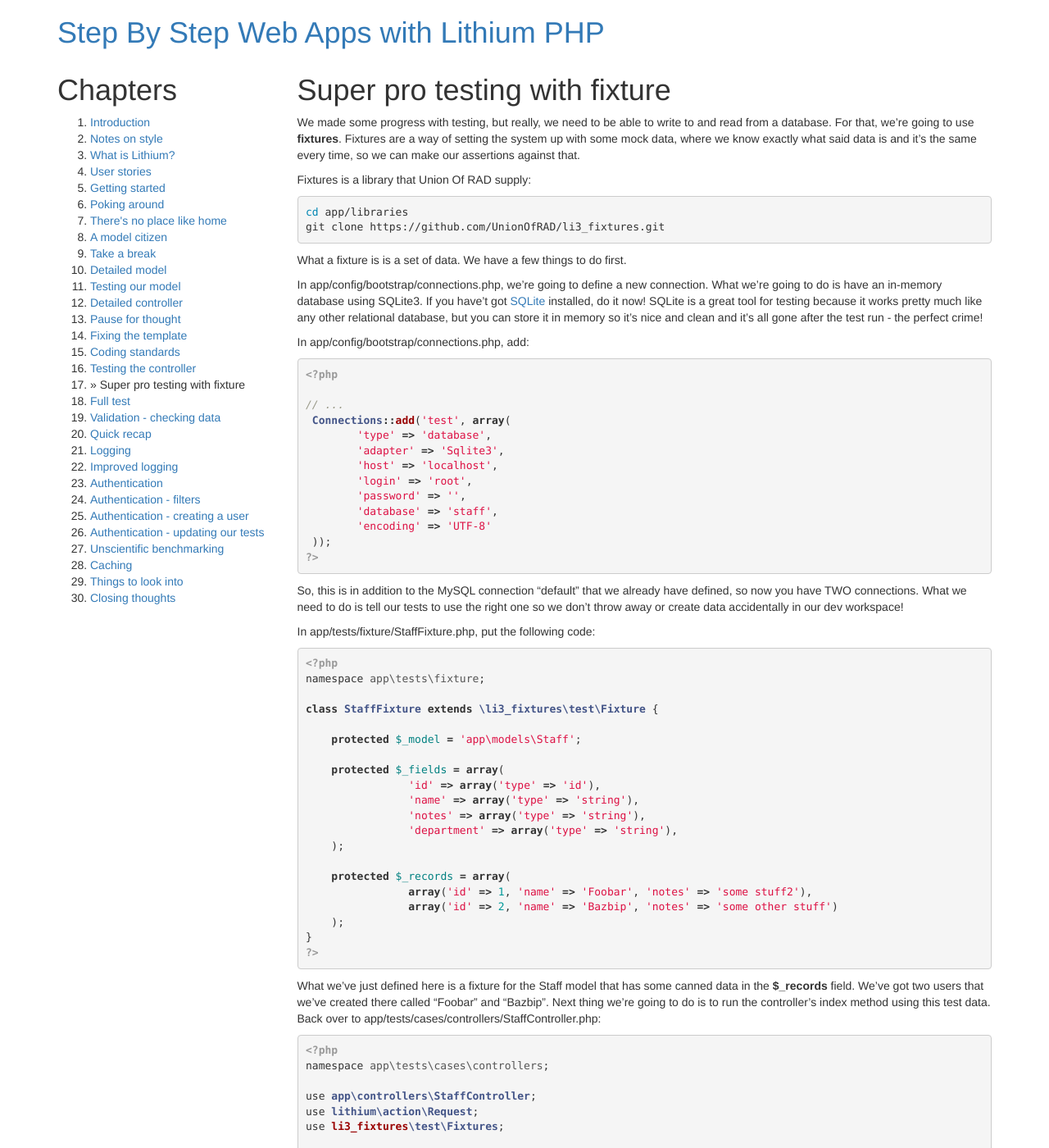
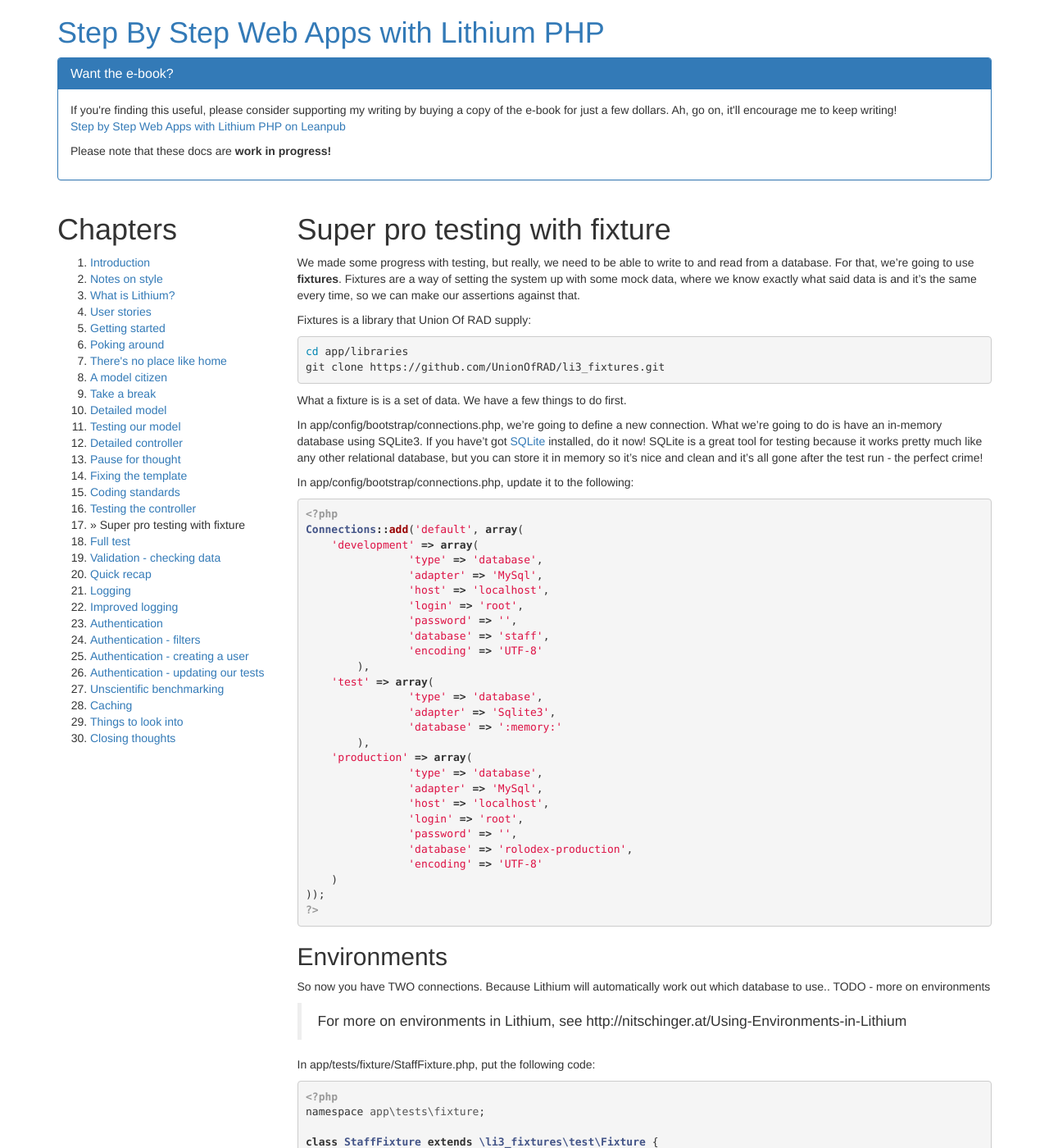
Before and after one commit to gavD/step-by-step-web-apps-with-lithium-php, a Jekyll site: the page built from _posts/2011-08-10-fixtures.markdown, in a window 1280 px wide and 1400 px high. Shown: the whole window at 82% size. Built offline with Jekyll 4.4.1, drawn with Linux system fonts in a browser that asks for light colours; nearby versions of some CDN libraries; Markdown is read by kramdown in place of the engine named in the settings; some of the changed text lies outside the part shown.

```diff
--- a/_layouts/default.html
+++ b/_layouts/default.html
@@ -17,6 +17,18 @@
 			  <h1 class="title"><a href="introduction.html">{{ site.name }}</a></h1>
 			</div>
 
+			<div class="panel panel-primary">
+				<div class="panel-heading">
+				  <h3 class="panel-title">Want the e-book?</h3>
+				</div>
+				<div class="panel-body">
+				  If you're finding this useful, please consider supporting my writing by buying a copy of the e-book for just a few dollars. Ah, go on, it'll encourage me to keep writing!
+
+				  <p><a href="https://leanpub.com/step-by-step-lithium-php/">Step by Step Web Apps with Lithium PHP on Leanpub</a></p>
+
+				  <p>Please note that these docs are <b>work in progress!</b></p>
+				</div>
+			</div>
 			{{ content }}
 
 			<div class="panel panel-primary">
@@ -27,6 +39,8 @@
 				  If you're finding this useful, please consider supporting my writing by buying a copy of the e-book for just a few dollars. Ah, go on, it'll encourage me to keep writing!
 
 				  <p><a href="https://leanpub.com/step-by-step-lithium-php/">Step by Step Web Apps with Lithium PHP on Leanpub</a></p>
+
+				  <p>Please note that these docs are <b>work in progress!</b></p>
 				</div>
 			</div>
 		</div>
--- a/_posts/2011-08-01-checking-data.markdown
+++ b/_posts/2011-08-01-checking-data.markdown
@@ -75,7 +75,7 @@ class StaffTest extends \lithium\test\Unit {
         Fixtures::config(array(
             'db' => array(
                 'adapter' => 'Connection',
-                'connection' => 'test',
+                'connection' => 'default',
                 'fixtures' => array(
                     'staff' => 'app\tests\fixture\StaffFixture',
                 )
--- a/_posts/2011-08-05-full-test.markdown
+++ b/_posts/2011-08-05-full-test.markdown
@@ -20,7 +20,7 @@ class StaffControllerTest extends \lithium\test\Integration {
 		Fixtures::config(array(
 			'db' => array(
 				'adapter' => 'Connection',
-				'connection' => 'test',
+				'connection' => 'default',
 				'fixtures' => array(
 					'staff' => 'app\tests\fixture\StaffFixture',
 				)
--- a/_posts/2011-08-10-fixtures.markdown
+++ b/_posts/2011-08-10-fixtures.markdown
@@ -16,25 +16,43 @@ What a fixture is is a set of data. We have a few things to do first.
 
 In app/config/bootstrap/connections.php, we're going to define a new connection. What we're going to do is have an in-memory database using SQLite3. If you have't got [SQLite](http://www.sqlite.org/) installed, do it now! SQLite is a great tool for testing because it works pretty much like any other relational database, but you can store it in memory so it's nice and clean and it's all gone after the test run - the perfect crime!
 
-In app/config/bootstrap/connections.php, add:
+In app/config/bootstrap/connections.php, update it to the following:
 
 {% highlight php %}
 <?php
-
-// ...
- Connections::add('test', array(
- 	'type' => 'database',
- 	'adapter' => 'Sqlite3',
- 	'host' => 'localhost',
- 	'login' => 'root',
- 	'password' => '',
- 	'database' => 'staff',
- 	'encoding' => 'UTF-8'
- ));
+Connections::add('default', array(
+    'development' => array(
+		'type' => 'database',
+		'adapter' => 'MySql',
+		'host' => 'localhost',
+		'login' => 'root',
+		'password' => '',
+		'database' => 'staff',
+		'encoding' => 'UTF-8'
+	),
+    'test' => array(
+		'type' => 'database',
+		'adapter' => 'Sqlite3',
+		'database' => ':memory:'
+	),
+    'production' => array(
+		'type' => 'database',
+		'adapter' => 'MySql',
+		'host' => 'localhost',
+		'login' => 'root',
+		'password' => '',
+		'database' => 'rolodex-production',
+		'encoding' => 'UTF-8'
+    )
+));
 ?>
 {% endhighlight %}
 
-So, this is in addition to the MySQL connection "default" that we already have defined, so now you have TWO connections. What we need to do is tell our tests to use the right one so we don't throw away or create data accidentally in our dev workspace!
+## Environments
+
+So now you have TWO connections. Because Lithium will automatically work out which database to use.. TODO - more on environments
+
+> For more on environments in Lithium, see http://nitschinger.at/Using-Environments-in-Lithium
 
 In app/tests/fixture/StaffFixture.php, put the following code:
 
```
Also changed, not shown: other parts of _posts/2011-08-10-fixtures.markdown (+1 -1 lines), index.html (+22 -8 lines).
